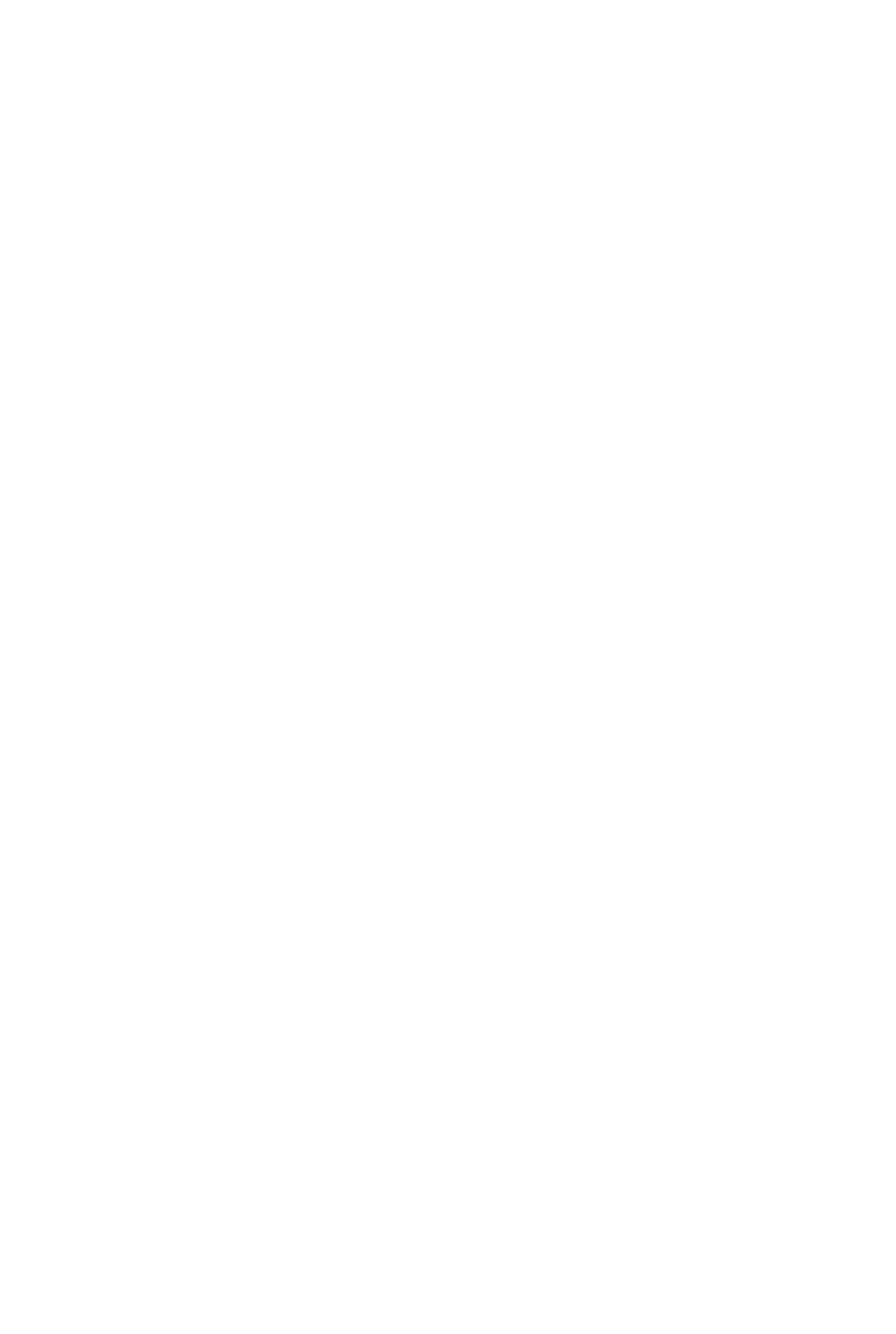
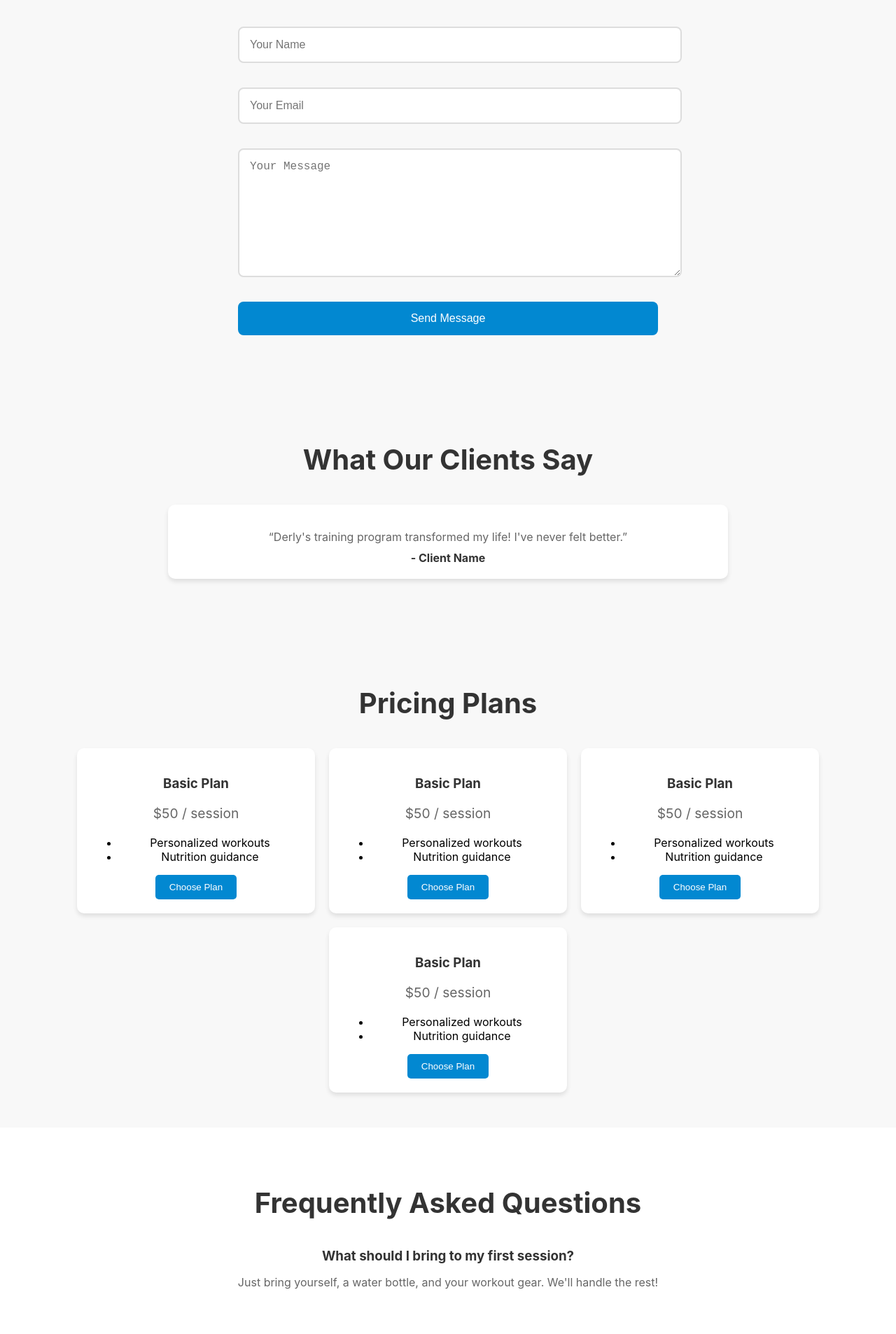
Before and after one commit to Betojr04/Personal-Training-Web, a React (Create React App) app: page / in a window 1280 px wide. Shown: the part 1854-3760 px from the top of the page at 70% size. Before the commit the page ends 1847 px from the top, so only its background shows below. Built offline with nearby package versions, Linux system fonts and the light colour scheme.

Commit message:
created pricing section, testimonials, faq section, adjusted contact section, and respective styling

```diff
--- /dev/null
+++ b/src/components/Contact.js
@@ -0,0 +1,20 @@
+import React from "react";
+import "../styles/Contact.css";
+
+export const Contact = () => {
+  return (
+    <section className="contact">
+      <h2 className="contact-title">Get in Touch</h2>
+      <form className="contact-form">
+        <input type="text" placeholder="Your Name" />
+        <input type="email" placeholder="Your Email" />
+        <textarea placeholder="Your Message"></textarea>
+        <button type="submit" className="contact-btn">
+          Send Message
+        </button>
+      </form>
+    </section>
+  );
+};
+
+export default Contact;
--- /dev/null
+++ b/src/components/FAQ.js
@@ -0,0 +1,25 @@
+import React from "react";
+import "../styles/FAQ.css";
+
+export const FAQ = () => {
+  return (
+    <section className="faq">
+      <h2 className="faq-title">Frequently Asked Questions</h2>
+      <div className="faq-items">
+        {/* Example FAQ Item */}
+        <div className="faq-item">
+          <h3>What should I bring to my first session?</h3>
+          <p>
+            Just bring yourself, a water bottle, and your workout gear. We'll
+            handle the rest!
+          </p>
+        </div>
+
+        {/* Additional FAQ items */}
+        {/* ... */}
+      </div>
+    </section>
+  );
+};
+
+export default FAQ;
--- /dev/null
+++ b/src/components/Pricing.js
@@ -0,0 +1,56 @@
+import React from "react";
+import "../styles/Pricing.css";
+
+export const Pricing = () => {
+  return (
+    <section className="pricing">
+      <h2 className="pricing-title">Pricing Plans</h2>
+      <div className="pricing-plans">
+        {/* Pricing Plan */}
+        <div className="pricing-plan">
+          <h3>Basic Plan</h3>
+          <p>$50 / session</p>
+          <ul>
+            <li>Personalized workouts</li>
+            <li>Nutrition guidance</li>
+            {/* Add more features as needed */}
+          </ul>
+          <button className="pricing-button">Choose Plan</button>
+        </div>
+
+        <div className="pricing-plan">
+          <h3>Basic Plan</h3>
+          <p>$50 / session</p>
+          <ul>
+            <li>Personalized workouts</li>
+            <li>Nutrition guidance</li>
+            {/* Add more features as needed */}
+          </ul>
+          <button className="pricing-button">Choose Plan</button>
+        </div>
+
+        <div className="pricing-plan">
+          <h3>Basic Plan</h3>
+          <p>$50 / session</p>
+          <ul>
+            <li>Personalized workouts</li>
+            <li>Nutrition guidance</li>
+            {/* Add more features as needed */}
+          </ul>
+          <button className="pricing-button">Choose Plan</button>
+        </div>
+
+        <div className="pricing-plan">
+          <h3>Basic Plan</h3>
+          <p>$50 / session</p>
+          <ul>
+            <li>Personalized workouts</li>
+            <li>Nutrition guidance</li>
+            {/* Add more features as needed */}
+          </ul>
+          <button className="pricing-button">Choose Plan</button>
+        </div>
+      </div>
+    </section>
+  );
+};
--- /dev/null
+++ b/src/components/Testimonials.js
@@ -0,0 +1,25 @@
+import React from "react";
+import "../styles/Testimonials.css";
+
+export const Testimonials = () => {
+  return (
+    <section className="testimonials">
+      <h2 className="testimonials-title">What Our Clients Say</h2>
+      <div className="testimonial-items">
+        {/* Example Testimonial Item */}
+        <div className="testimonial-item">
+          <p>
+            “Derly's training program transformed my life! I've never felt
+            better.”
+          </p>
+          <span>- Client Name</span>
+        </div>
+
+        {/* Additional testimonial items */}
+        {/* ... */}
+      </div>
+    </section>
+  );
+};
+
+export default Testimonials;
--- /dev/null
+++ b/src/styles/Contact.css
@@ -0,0 +1,69 @@
+.contact {
+  background-color: #f8f8f8;
+  padding: 50px 20px;
+  text-align: center;
+}
+
+.contact-title {
+  font-size: 2.5rem;
+  color: #333;
+  margin-bottom: 30px;
+}
+
+.contact-form {
+  max-width: 600px;
+  margin: auto;
+  display: flex;
+  flex-direction: column;
+  gap: 15px;
+}
+
+.contact-form input,
+.contact-form textarea,
+.contact-form button {
+  /* Button included in the styling */
+  width: 100%;
+  padding: 15px;
+  margin-bottom: 20px;
+  border: 2px solid #ddd;
+  border-radius: 8px;
+  font-size: 1rem;
+  transition: border-color 0.3s, box-shadow 0.3s;
+}
+
+.contact-form input:focus,
+.contact-form textarea:focus {
+  outline: none;
+  border-color: #0288d1; /* Highlight color */
+  box-shadow: 0 0 8px rgba(2, 136, 209, 0.2);
+}
+
+.contact-form textarea {
+  height: 150px;
+  resize: vertical;
+}
+
+.contact-form button {
+  /* Specific button styles */
+  background-color: #0288d1;
+  color: white;
+  border: none;
+  cursor: pointer;
+  transition: background-color 0.3s ease, transform 0.2s ease;
+}
+
+.contact-form button:hover {
+  background-color: #026fa1;
+  transform: translateY(-2px);
+}
+
+/* Responsive Design */
+@media (max-width: 768px) {
+  .contact-form {
+    width: 90%;
+  }
+
+  .contact-title {
+    font-size: 2rem;
+  }
+}
--- /dev/null
+++ b/src/styles/FAQ.css
@@ -0,0 +1,35 @@
+.faq {
+  background-color: #fff;
+  padding: 50px 20px;
+  text-align: center;
+}
+
+.faq-title {
+  font-size: 2.5rem;
+  color: #333;
+  margin-bottom: 40px;
+}
+
+.faq-items {
+  max-width: 800px;
+  margin: auto;
+}
+
+.faq-item {
+  margin-bottom: 20px;
+}
+
+.faq-item h3 {
+  color: #333;
+  margin-bottom: 10px;
+}
+
+.faq-item p {
+  color: #666;
+  font-size: 1rem;
+}
+
+/* Responsive Design */
+@media (max-width: 768px) {
+  /* Adjust styles for smaller screens if needed */
+}
--- /dev/null
+++ b/src/styles/Pricing.css
@@ -0,0 +1,64 @@
+.pricing {
+  background-color: #f8f8f8;
+  padding: 50px 20px;
+  text-align: center;
+}
+
+.pricing-title {
+  font-size: 2.5rem;
+  color: #333;
+  margin-bottom: 40px;
+}
+
+.pricing-plans {
+  display: flex;
+  justify-content: center;
+  flex-wrap: wrap;
+  gap: 20px;
+}
+
+.pricing-plan {
+  background-color: #fff;
+  border-radius: 10px;
+  box-shadow: 0 4px 6px rgba(0, 0, 0, 0.1);
+  padding: 20px;
+  width: 300px; /* Adjust as needed */
+}
+
+.pricing-plan h3 {
+  color: #333;
+  margin-bottom: 15px;
+}
+
+.pricing-plan p {
+  color: #666;
+  font-size: 1.2rem;
+  margin-bottom: 20px;
+}
+
+.pricing-button {
+  background-color: #0288d1;
+  color: white;
+  padding: 10px 20px;
+  border: none;
+  border-radius: 5px;
+  cursor: pointer;
+  transition: background-color 0.3s ease;
+}
+
+.pricing-button:hover {
+  background-color: #026fa1;
+}
+
+/* Responsive Design */
+@media (max-width: 768px) {
+  .pricing-plans {
+    flex-direction: column;
+    align-items: center;
+  }
+
+  .pricing-plan {
+    width: 100%; /* Full width on smaller screens */
+    margin-bottom: 20px;
+  }
+}
--- /dev/null
+++ b/src/styles/Testimonials.css
@@ -0,0 +1,40 @@
+.testimonials {
+  background-color: #f8f8f8;
+  padding: 50px 20px;
+  text-align: center;
+}
+
+.testimonials-title {
+  font-size: 2.5rem;
+  color: #333;
+  margin-bottom: 40px;
+}
+
+.testimonial-items {
+  max-width: 800px;
+  margin: auto;
+}
+
+.testimonial-item {
+  background-color: #fff;
+  border-radius: 10px;
+  box-shadow: 0 4px 6px rgba(0, 0, 0, 0.1);
+  padding: 20px;
+  margin-bottom: 20px;
+}
+
+.testimonial-item p {
+  color: #666;
+  font-size: 1rem;
+  margin-bottom: 10px;
+}
+
+.testimonial-item span {
+  color: #333;
+  font-weight: bold;
+}
+
+/* Responsive Design */
+@media (max-width: 768px) {
+  /* Adjust styles for smaller screens if needed */
+}
--- a/src/views/App.js
+++ b/src/views/App.js
@@ -3,6 +3,10 @@ import "../styles/App.css";
 import { HeroSection } from "../components/HeroSection";
 import { Services } from "../components/Services";
 import { About } from "../components/About";
+import { Contact } from "../components/Contact";
+import { Pricing } from "../components/Pricing";
+import FAQ from "../components/FAQ";
+import Testimonials from "../components/Testimonials";
 
 export const App = () => {
   return (
@@ -10,6 +14,10 @@ export const App = () => {
       <HeroSection />
       <Services />
       <About />
+      <Contact />
+      <Testimonials />
+      <Pricing />
+      <FAQ />
     </main>
   );
 };
```
